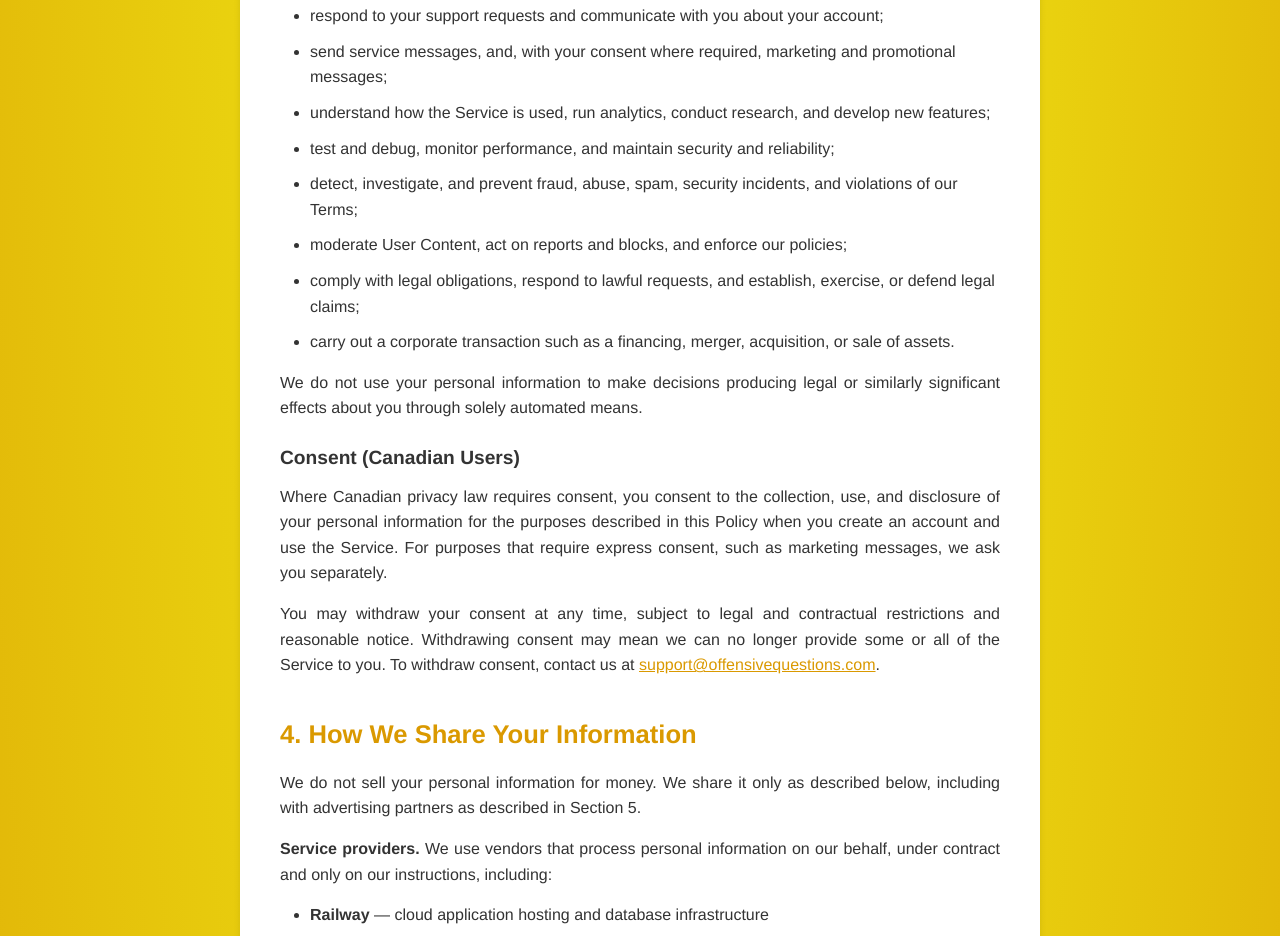
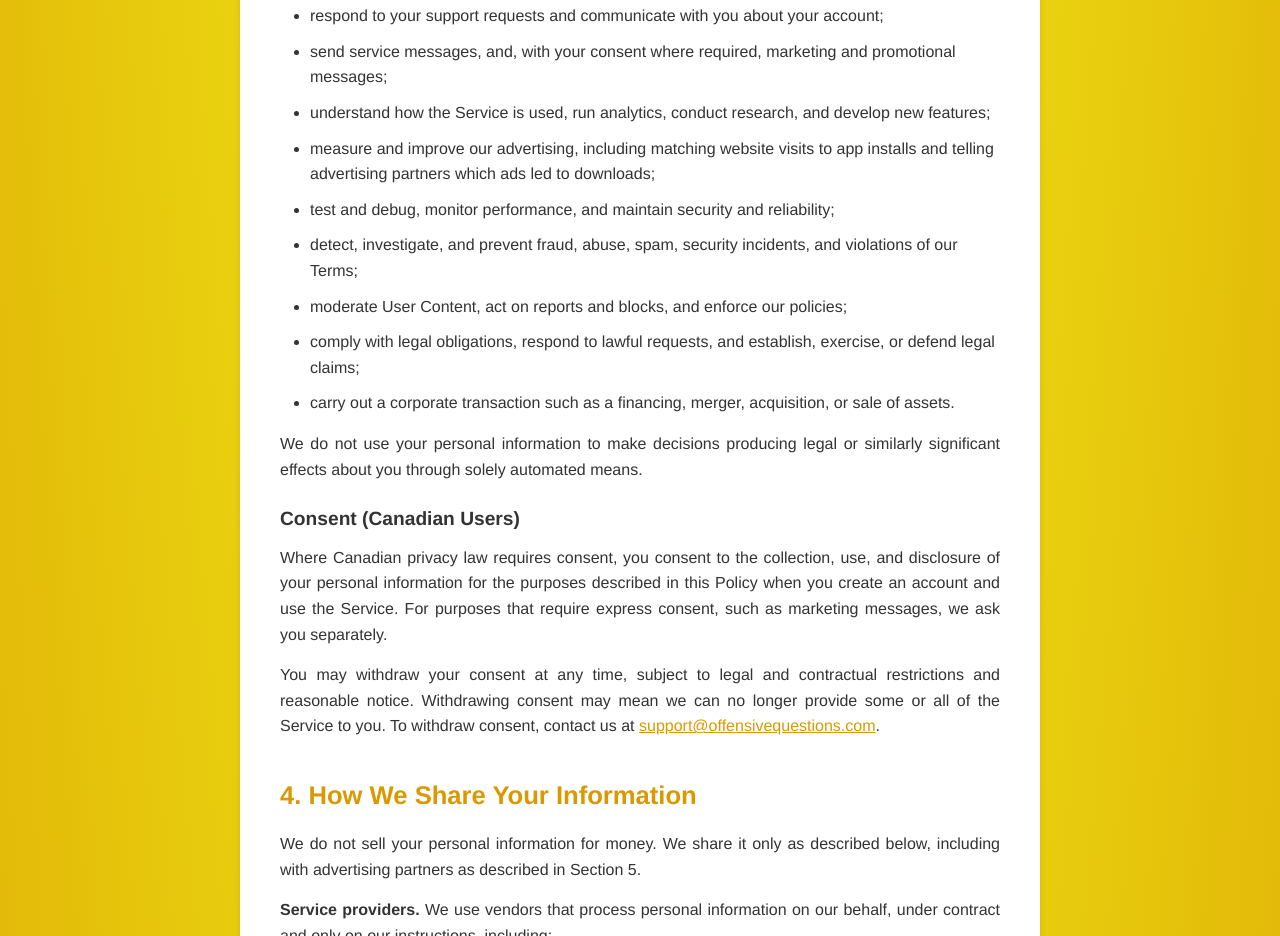
Before and after one commit to Ivy-Insights/offensive-questions-legal, a plain HTML site: page privacy-policy.html in a window 1280 px wide. Shown: the part 3777-4713 px from the top of the page. Drawn offline with Linux system fonts and the light colour scheme; no server answers.

Commit message:
fix: add advertising measurement purpose to privacy policy Section 3
Co-Authored-By: Claude Sonnet 5.5 <noreply@anthropic.com>

```diff
--- a/privacy-policy.html
+++ b/privacy-policy.html
@@ -226,6 +226,7 @@
 <li>respond to your support requests and communicate with you about your account;</li>
 <li>send service messages, and, with your consent where required, marketing and promotional messages;</li>
 <li>understand how the Service is used, run analytics, conduct research, and develop new features;</li>
+<li>measure and improve our advertising, including matching website visits to app installs and telling advertising partners which ads led to downloads;</li>
 <li>test and debug, monitor performance, and maintain security and reliability;</li>
 <li>detect, investigate, and prevent fraud, abuse, spam, security incidents, and violations of our Terms;</li>
 <li>moderate User Content, act on reports and blocks, and enforce our policies;</li>
```
